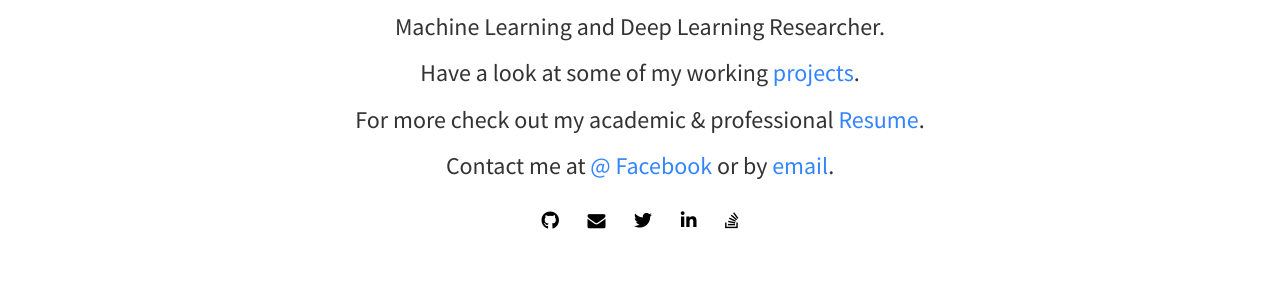
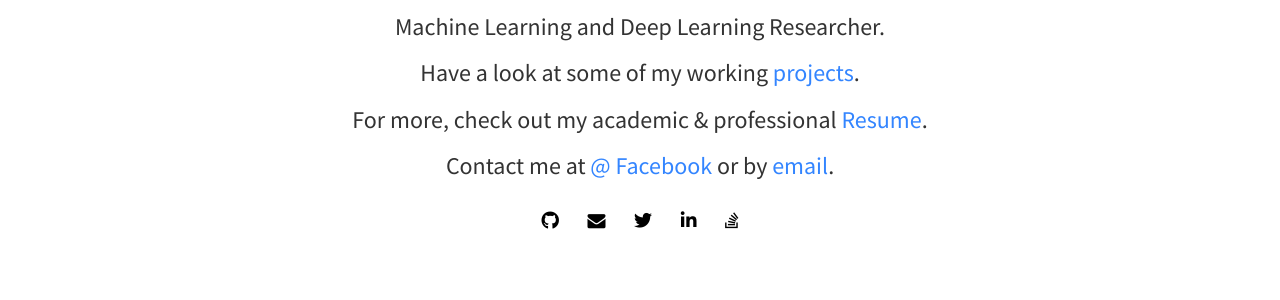
Before and after one commit to shawon100/shawon100.github.io, a Jekyll site: the page built from index.html, in a window 1280 px wide. Shown: the part 330-630 px from the top of the page. Built offline with Jekyll 4.4.1, drawn with Linux system fonts in a browser that asks for light colours; nearby versions of some CDN libraries; library files that are not in the unit come from our copies.

```diff
--- a/index.html
+++ b/index.html
@@ -10,7 +10,7 @@ layout: home
 	  <h3>I'm <strong>{{ site.author }}</strong>, a Web Developer,</h3>
 	  <h3>Machine Learning and Deep Learning Researcher.</h3>
 	  <h3>Have a look at some of my working <a href="{{ site.baseurl }}projects.html"> projects</a>.</h3>
-	  <h3>For more check out my academic &amp; professional <a href="resume.html">Resume</a>.</h3>
+	  <h3>For more, check out my academic &amp; professional <a href="resume.html">Resume</a>.</h3>
 	  <h3>Contact me at <a href="http://facebook.com/ashadullah.shawon">@ Facebook</a> or by <a href="mailto:{{ site.email }}">email</a>.</h3>
 	  {% include social.html %}
 	</div>
```
